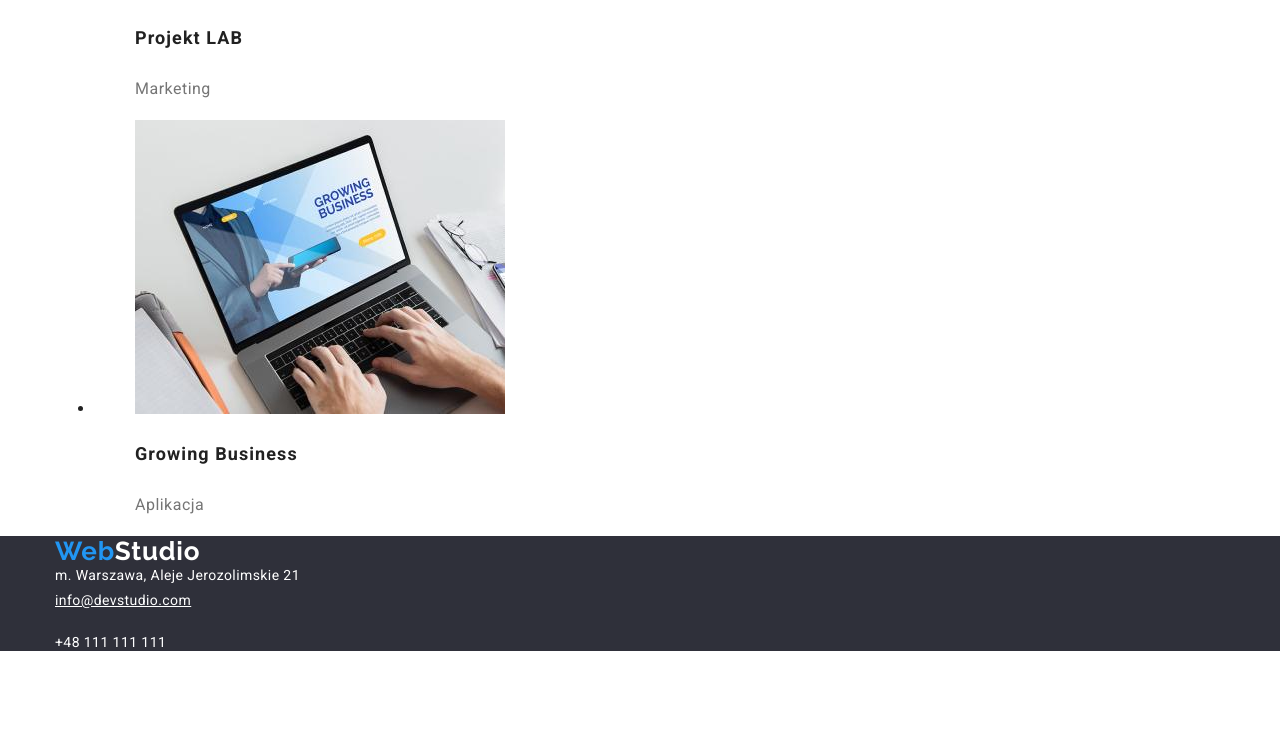
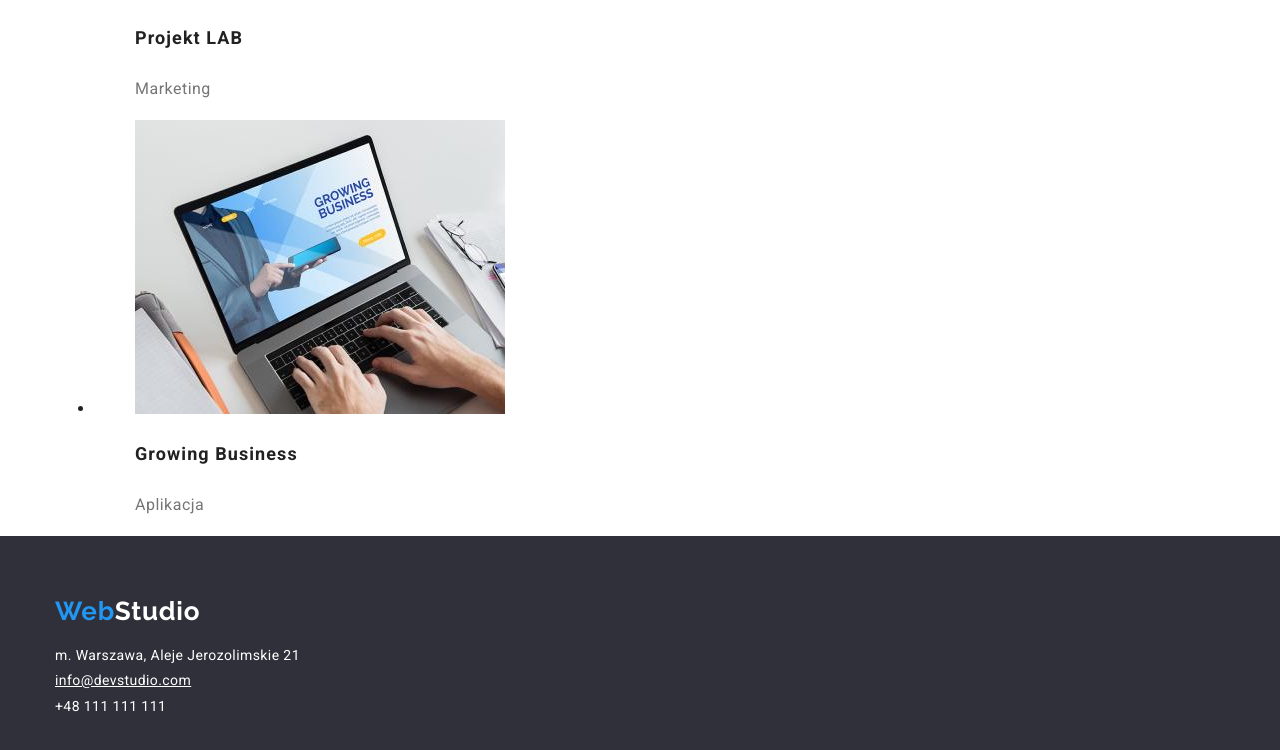
Before and after one commit to KarolTrombala/goit-markup-hw-03, a plain HTML site: page portfolio.html in a window 1280 px wide. Shown: the part 3487-4237 px from the top of the page. Before the commit the page ends 4198 px from the top, so only its background shows below. Drawn offline with nearby package versions, Linux system fonts and the light colour scheme.

Commit message:
portfolio.html updated
footer updated

```diff
--- a/css/styles.css
+++ b/css/styles.css
@@ -165,7 +165,7 @@ margin: 0 auto;
 
 /* Nasze atuty*/
 
-.trumps-list .works-list {
+.trumps-list {
   list-style-type: none;
   display: flex;
   justify-content: space-between;
--- a/portfolio.html
+++ b/portfolio.html
@@ -197,16 +197,15 @@
     </main>
     <!--Footer-->
     <footer class="footer-color">
-      <div class="container">
+      <div class="container nav-footer">
       <a class="footer-logo" href="index.html"
         ><span class="logo-web">Web</span>Studio</a
       >
       <address class="footer-address">
-        m. Warszawa, Aleje Jerozolimskie 21 <br />
+       <p>m. Warszawa, Aleje Jerozolimskie 21</p>
         <a class="footer-address-link-u" href="mailto:info@devstudio.com"
           >info@devstudio.com</a
         >
-        <br />
         <a class="footer-phone-link" href="tel:+48111111111">+48 111 111 111</a>
       </address>
       </div>
```
